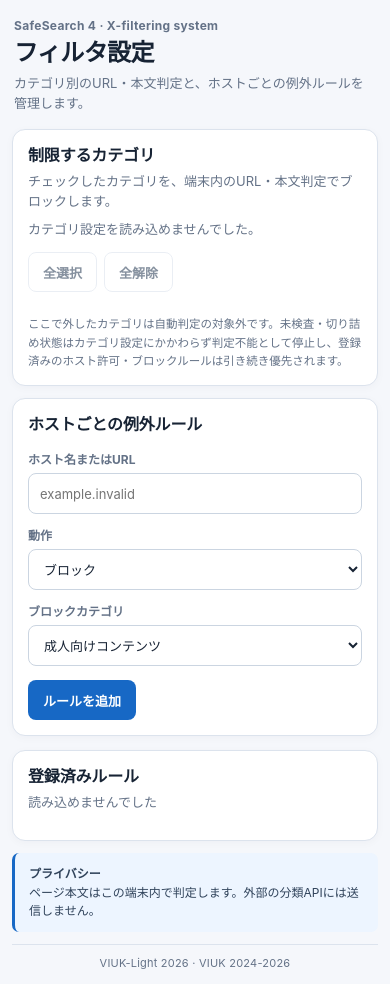
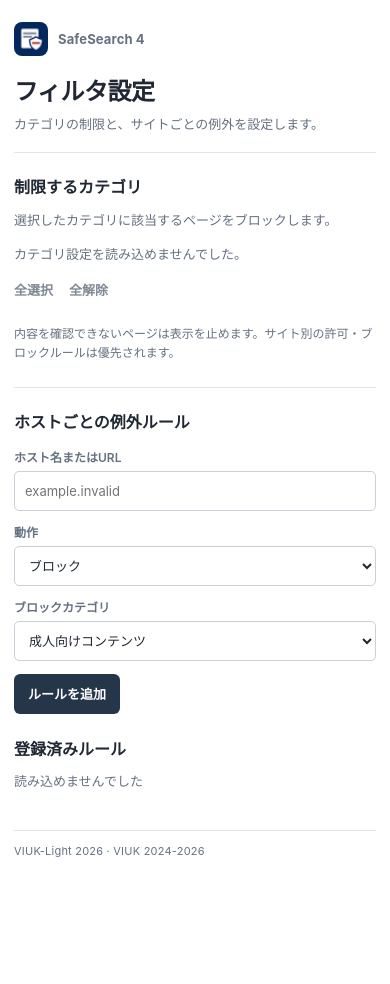
Before and after one commit to VIUK-Light/X-filtering-system, a website with bundled scripts: page extension/options.html in a window 390 px wide. After the commit the page ends 874 px from the top, so only its background shows below. Built offline with nearby package versions, Linux system fonts and the light colour scheme.

Commit message:
Use app icon and simplify Edge UI

```diff
--- a/extension/blocked.css
+++ b/extension/blocked.css
@@ -28,29 +28,28 @@ body {
   padding: 28px 0;
 }
 
+.brand-row {
+  display: flex;
+  align-items: center;
+  gap: 11px;
+  margin: 0 0 28px;
+}
+
+.app-icon {
+  display: block;
+  width: 42px;
+  height: 42px;
+  flex: 0 0 auto;
+  border-radius: 9px;
+}
+
 .brand {
-  margin: 0 0 26px;
+  margin: 0;
   color: var(--muted);
   font-size: 13px;
   font-weight: 650;
   letter-spacing: .01em;
 }
-
-.intro {
-  display: grid;
-  grid-template-columns: 112px minmax(0, 1fr);
-  align-items: center;
-  gap: 24px;
-}
-
-.illustration {
-  display: block;
-  width: 112px;
-  height: 112px;
-  object-fit: contain;
-}
-
-.intro-copy { min-width: 0; }
 
 h1 {
   margin: 0;
@@ -88,6 +87,7 @@ h1 {
 .site-address {
   min-width: 0;
   overflow-wrap: anywhere;
+  word-break: break-word;
   font-size: 13px;
   font-weight: 620;
 }
@@ -123,9 +123,8 @@ button:focus-visible { outline: 3px solid var(--focus-ring); outline-offset: 3px
 @media (max-width: 480px) {
   body { padding: 22px 18px; }
   .blocked-page { padding: 18px 0; }
-  .brand { margin-bottom: 22px; }
-  .intro { grid-template-columns: 76px minmax(0, 1fr); align-items: start; gap: 14px; }
-  .illustration { width: 76px; height: 76px; }
+  .brand-row { margin-bottom: 22px; }
+  .app-icon { width: 36px; height: 36px; }
   .detail-row { gap: 12px; }
   .detail-label { min-width: 62px; }
 }
--- a/extension/options.css
+++ b/extension/options.css
@@ -1,85 +1,88 @@
 :root {
   color-scheme: light dark;
   font-family: -apple-system, BlinkMacSystemFont, "Segoe UI", sans-serif;
-  background: #f5f7fb;
-  color: #172334;
-  --surface: #ffffff;
-  --surface-soft: #f7f9fc;
-  --text-muted: #647287;
-  --border: #dce3ed;
-  --accent: #1768c5;
-  --accent-strong: #0f55a6;
-  --accent-soft: #edf5ff;
-  --focus-ring: #7fb5f3;
+  background: #ffffff;
+  color: #202833;
+  --muted: #657181;
+  --border: #e0e5eb;
+  --accent: #26364a;
+  --focus-ring: #8bb8ed;
 }
 
 * { box-sizing: border-box; }
+[hidden] { display: none !important; }
 
 body {
   min-width: 320px;
   margin: 0;
-  padding: 28px 24px 18px;
+  padding: 38px 26px 22px;
 }
 
 .layout {
-  display: grid;
   width: min(100%, 980px);
-  gap: 14px;
   margin: 0 auto;
 }
 
 .page-header {
-  display: grid;
-  gap: 5px;
-  padding: 0 2px 4px;
+  padding: 0 0 22px;
+  border-bottom: 1px solid var(--border);
 }
 
-.eyebrow {
-  margin: 0;
-  color: var(--text-muted);
-  font-size: 12px;
+.brand-row {
+  display: flex;
+  align-items: center;
+  gap: 10px;
+  margin-bottom: 20px;
+}
+
+.app-icon {
+  display: block;
+  width: 34px;
+  height: 34px;
+  flex: 0 0 auto;
+  border-radius: 8px;
+}
+
+.brand {
+  color: var(--muted);
+  font-size: 13px;
   font-weight: 650;
-  letter-spacing: .025em;
+  letter-spacing: .01em;
 }
 
 h1 {
   margin: 0;
-  font-size: 28px;
-  font-weight: 720;
-  letter-spacing: -.025em;
-  line-height: 1.25;
+  font-size: 27px;
+  font-weight: 700;
+  letter-spacing: -.02em;
+  line-height: 1.3;
 }
 
 h2 {
   margin: 0;
   font-size: 16px;
   font-weight: 700;
-  letter-spacing: -.01em;
-  line-height: 1.35;
+  line-height: 1.4;
 }
 
 .page-header > p:last-child,
 .section-heading p {
-  margin: 0;
-  color: var(--text-muted);
+  margin: 7px 0 0;
+  color: var(--muted);
   font-size: 13px;
   line-height: 1.55;
 }
 
-.panel {
-  min-width: 0;
-  padding: 18px 20px;
-  border: 1px solid var(--border);
-  border-radius: 13px;
-  background: var(--surface);
-  box-shadow: 0 2px 8px #15243a08;
+.category-panel {
+  padding: 23px 0 25px;
+  border-bottom: 1px solid var(--border);
 }
 
 .section-heading {
   display: flex;
   align-items: center;
   justify-content: space-between;
-  gap: 20px;
+  gap: 18px;
 }
 
 .section-heading > div {
@@ -91,34 +94,31 @@ h2 {
 .message {
   min-height: 1.35em;
   margin: 0;
-  color: var(--text-muted);
+  color: var(--muted);
   font-size: 12px;
   line-height: 1.4;
 }
 
 .category-actions {
   display: flex;
-  flex-wrap: wrap;
   justify-content: flex-end;
-  gap: 7px;
-  margin-top: 13px;
+  gap: 16px;
+  margin-top: 12px;
 }
 
 button {
   min-height: 40px;
   padding: 9px 14px;
-  border: 1px solid transparent;
-  border-radius: 8px;
+  border: 0;
+  border-radius: 6px;
   background: var(--accent);
   color: #fff;
   font: inherit;
   font-size: 13px;
-  font-weight: 680;
+  font-weight: 650;
   cursor: pointer;
-  transition: background-color .15s ease, border-color .15s ease, color .15s ease;
 }
-
-button:hover { background: var(--accent-strong); }
+button:hover { background: #172536; }
 button:disabled { cursor: wait; opacity: .58; }
 button:focus-visible,
 input:focus-visible,
@@ -128,24 +128,23 @@ select:focus-visible,
   outline-offset: 2px;
 }
 
-.category-actions button,
-.rule button {
-  border-color: var(--border);
-  background: var(--surface);
-  color: #30435b;
+.category-actions button {
+  min-height: auto;
+  padding: 4px 0;
+  background: transparent;
+  color: var(--accent);
+  font-weight: 600;
 }
-
-.category-actions button:hover,
-.rule button:hover {
-  border-color: #a9bfd9;
-  background: var(--accent-soft);
-  color: var(--accent-strong);
+.category-actions button:hover {
+  background: transparent;
+  text-decoration: underline;
 }
 
 .category-options {
   display: grid;
   grid-template-columns: repeat(4, minmax(0, 1fr));
-  gap: 8px;
+  column-gap: 18px;
+  row-gap: 6px;
   margin: 12px 0 0;
   padding: 0;
   border: 0;
@@ -156,76 +155,40 @@ select:focus-visible,
   align-items: center;
   gap: 9px;
   min-width: 0;
-  min-height: 44px;
+  min-height: 36px;
   margin: 0;
-  padding: 9px 11px;
-  border: 1px solid var(--border);
-  border-radius: 9px;
-  background: var(--surface);
+  padding: 5px 0;
   color: #26374b;
   font-size: 13px;
-  font-weight: 620;
-  line-height: 1.35;
+  font-weight: 550;
+  line-height: 1.4;
   cursor: pointer;
-  transition: border-color .15s ease, background-color .15s ease;
-}
-
-.category-option:hover {
-  border-color: #a9bfd9;
-  background: var(--surface-soft);
-}
-
-.category-option:has(input:checked) {
-  border-color: #bfd4ee;
-  background: var(--accent-soft);
 }
 
 .category-option input {
-  appearance: none;
-  position: relative;
-  display: grid;
-  width: 17px;
-  height: 17px;
-  min-height: 17px;
+  width: 16px;
+  height: 16px;
+  min-height: 16px;
   flex: 0 0 auto;
-  place-content: center;
   margin: 0;
-  border: 1.5px solid #9aa8b9;
-  border-radius: 5px;
-  background: var(--surface);
-  cursor: pointer;
+  accent-color: #26364a;
 }
-
-.category-option input::after {
-  width: 4px;
-  height: 8px;
-  border: solid #fff;
-  border-width: 0 2px 2px 0;
-  content: "";
-  opacity: 0;
-  transform: rotate(45deg) translate(-1px, -1px);
-}
-
-.category-option input:checked {
-  border-color: var(--accent);
-  background: var(--accent);
-}
-
-.category-option input:checked::after { opacity: 1; }
 .category-option span { min-width: 0; }
 
 .category-note {
-  margin: 11px 0 0;
-  color: var(--text-muted);
-  font-size: 11.5px;
-  line-height: 1.6;
+  margin: 10px 0 0;
+  color: var(--muted);
+  font-size: 12px;
+  line-height: 1.55;
 }
 
 .management-grid {
   display: grid;
   grid-template-columns: minmax(0, .95fr) minmax(0, 1.05fr);
   align-items: start;
-  gap: 14px;
+  gap: 36px;
+  padding: 23px 0 26px;
+  border-bottom: 1px solid var(--border);
 }
 
 .panel-title { margin-bottom: 14px; }
@@ -241,19 +204,19 @@ select:focus-visible,
 .field label {
   display: block;
   margin: 0 0 6px;
-  color: var(--text-muted);
+  color: var(--muted);
   font-size: 12px;
-  font-weight: 650;
+  font-weight: 600;
 }
 
 input,
 select {
   width: 100%;
-  min-height: 41px;
-  padding: 8px 11px;
-  border: 1px solid #cbd5e1;
-  border-radius: 8px;
-  background: var(--surface);
+  min-height: 40px;
+  padding: 8px 10px;
+  border: 1px solid #c8d0d9;
+  border-radius: 5px;
+  background: transparent;
   color: inherit;
   font: inherit;
   font-size: 13px;
@@ -263,15 +226,13 @@ select {
   display: flex;
   align-items: center;
   flex-wrap: wrap;
-  gap: 11px;
-  margin-top: 14px;
+  gap: 12px;
+  margin-top: 13px;
 }
-
 .form-footer .message { flex: 1 1 150px; }
 
 .rule-list {
   display: grid;
-  gap: 8px;
   margin: 13px 0 0;
   padding: 0;
   list-style: none;
@@ -282,108 +243,78 @@ select {
   align-items: center;
   justify-content: space-between;
   gap: 14px;
-  padding: 11px 12px;
-  border: 1px solid var(--border);
-  border-radius: 9px;
-  background: var(--surface-soft);
+  padding: 12px 0;
+  border-top: 1px solid var(--border);
 }
-
 .rule-main { min-width: 0; }
 .rule-host {
   display: block;
   overflow-wrap: anywhere;
   font-size: 13px;
-  font-weight: 680;
+  font-weight: 650;
 }
 .rule-meta {
   display: block;
   margin-top: 3px;
-  color: var(--text-muted);
-  font-size: 11.5px;
+  color: var(--muted);
+  font-size: 12px;
 }
 .rule button {
-  min-height: 34px;
+  min-height: 32px;
   flex: 0 0 auto;
-  padding: 6px 10px;
+  padding: 6px 9px;
+  background: transparent;
+  color: var(--muted);
   font-size: 12px;
+}
+.rule button:hover {
+  background: transparent;
+  color: #a32924;
+  text-decoration: underline;
 }
 .empty {
   margin: 0;
-  padding: 14px;
-  border: 1px dashed var(--border);
-  border-radius: 9px;
-  color: var(--text-muted);
+  color: var(--muted);
   font-size: 12px;
   line-height: 1.55;
 }
 
-.notice {
-  padding: 11px 14px;
-  border-left: 3px solid var(--accent);
-  border-radius: 7px;
-  background: var(--accent-soft);
-  color: #30435b;
-  font-size: 12px;
-}
-.notice strong { font-weight: 700; }
-.notice p {
-  display: inline;
-  margin: 0 0 0 7px;
-  line-height: 1.55;
-}
-
 .site-footer {
-  padding: 11px 2px 0;
-  border-top: 1px solid var(--border);
-  color: var(--text-muted);
+  padding: 13px 0 0;
+  color: var(--muted);
   font-size: 11px;
   letter-spacing: .02em;
-  text-align: center;
 }
 
 @media (max-width: 760px) {
-  body { padding: 22px 16px 16px; }
-  .layout { gap: 12px; }
+  body { padding: 28px 18px 20px; }
   .category-options { grid-template-columns: repeat(2, minmax(0, 1fr)); }
-  .management-grid { grid-template-columns: 1fr; }
+  .management-grid { grid-template-columns: 1fr; gap: 24px; }
 }
 
 @media (max-width: 480px) {
-  body { padding: 18px 12px 14px; }
+  body { padding: 22px 14px 16px; }
+  .page-header { padding-bottom: 18px; }
   h1 { font-size: 24px; }
-  .panel { padding: 15px; }
-  .section-heading { align-items: flex-start; flex-direction: column; gap: 8px; }
+  .section-heading { align-items: flex-start; flex-direction: column; gap: 7px; }
   .category-actions { justify-content: flex-start; }
   .category-options { grid-template-columns: 1fr; }
   .rule-fields { grid-template-columns: 1fr; }
   .field-host { grid-column: auto; }
-  .notice p { display: block; margin: 3px 0 0; }
 }
 
 @media (prefers-color-scheme: dark) {
   :root {
-    background: #101722;
-    color: #edf2f8;
-    --surface: #182331;
-    --surface-soft: #1d2a3a;
-    --text-muted: #a7b4c5;
-    --border: #344456;
-    --accent: #6ba8f5;
-    --accent-strong: #8bbcff;
-    --accent-soft: #203a57;
-    --focus-ring: #9bc7ff;
+    background: #151a21;
+    color: #edf1f5;
+    --muted: #a2adba;
+    --border: #384452;
+    --accent: #d4deea;
+    --focus-ring: #91bdf0;
   }
   .category-option { color: #e7eef7; }
-  .category-option input { border-color: #8190a3; }
-  .category-actions button,
-  .rule button { color: #dbe7f5; }
-  .category-actions button:hover,
-  .rule button:hover { color: #fff; }
+  .category-option input { accent-color: #d4deea; }
   input,
   select { border-color: #46576a; }
-  .notice { color: #e1edfc; }
+  .rule button:hover { color: #ffaaa3; }
 }
-
-@media (prefers-reduced-motion: reduce) {
-  *, *::before, *::after { scroll-behavior: auto !important; transition-duration: .01ms !important; }
-}
--- a/extension/options.html
+++ b/extension/options.html
@@ -10,16 +10,19 @@
   <body>
     <main class="layout">
       <header class="page-header">
-        <p class="eyebrow">SafeSearch 4 · X-filtering system</p>
+        <div class="brand-row">
+          <img class="app-icon" src="icons/icon32.png" alt="" aria-hidden="true">
+          <span class="brand">SafeSearch 4</span>
+        </div>
         <h1>フィルタ設定</h1>
-        <p>カテゴリ別のURL・本文判定と、ホストごとの例外ルールを管理します。</p>
+        <p>カテゴリの制限と、サイトごとの例外を設定します。</p>
       </header>
 
-      <section class="panel category-panel" aria-labelledby="categories-heading">
+      <section class="category-panel" aria-labelledby="categories-heading">
         <div class="section-heading">
           <div>
             <h2 id="categories-heading">制限するカテゴリ</h2>
-            <p>チェックしたカテゴリを、端末内のURL・本文判定でブロックします。</p>
+            <p>選択したカテゴリに該当するページをブロックします。</p>
           </div>
           <p id="category-message" class="message" role="status">読み込み中</p>
         </div>
@@ -28,11 +31,11 @@
           <button id="select-no-categories" class="secondary" type="button">全解除</button>
         </div>
         <fieldset id="category-options" class="category-options" aria-label="有効にするカテゴリ"></fieldset>
-        <p class="category-note">ここで外したカテゴリは自動判定の対象外です。未検査・切り詰め状態はカテゴリ設定にかかわらず判定不能として停止し、登録済みのホスト許可・ブロックルールは引き続き優先されます。</p>
+        <p class="category-note">内容を確認できないページは表示を止めます。サイト別の許可・ブロックルールは優先されます。</p>
       </section>
 
       <div class="management-grid">
-        <form id="rule-form" class="panel rule-panel">
+        <form id="rule-form" class="rule-panel">
           <h2 class="panel-title">ホストごとの例外ルール</h2>
           <div class="rule-fields">
             <div class="field field-host">
@@ -57,7 +60,7 @@
           </div>
         </form>
 
-        <section class="panel rules-panel" aria-labelledby="rules-heading">
+        <section class="rules-panel" aria-labelledby="rules-heading">
           <div class="section-heading">
             <div>
               <h2 id="rules-heading">登録済みルール</h2>
@@ -68,10 +71,6 @@
         </section>
       </div>
 
-      <aside class="notice">
-        <strong>プライバシー</strong>
-        <p>ページ本文はこの端末内で判定します。外部の分類APIには送信しません。</p>
-      </aside>
 
       <footer class="site-footer">
         <span>VIUK-Light 2026 · VIUK 2024-2026</span>
--- a/src/extension/blocked-page.ts
+++ b/src/extension/blocked-page.ts
@@ -55,7 +55,7 @@ function renderPage(): void {
   const url = params.get("url");
   if (url) {
     try {
-      showOptional("site-row", "site-address", new URL(url).host);
+      showOptional("site-row", "site-url", new URL(url).href);
     } catch {
       setText("summary", "ページを確認できなかったため、表示を止めました。");
     }
```
Also changed, not shown: extension/blocked.html (+7 -9 lines), extension/assets/blocked-page-illustration.png (deleted), extension/icons/icon128.png (added), extension/icons/icon16.png (added), extension/icons/icon32.png (added), extension/icons/icon48.png (added), extension/manifest.json.
